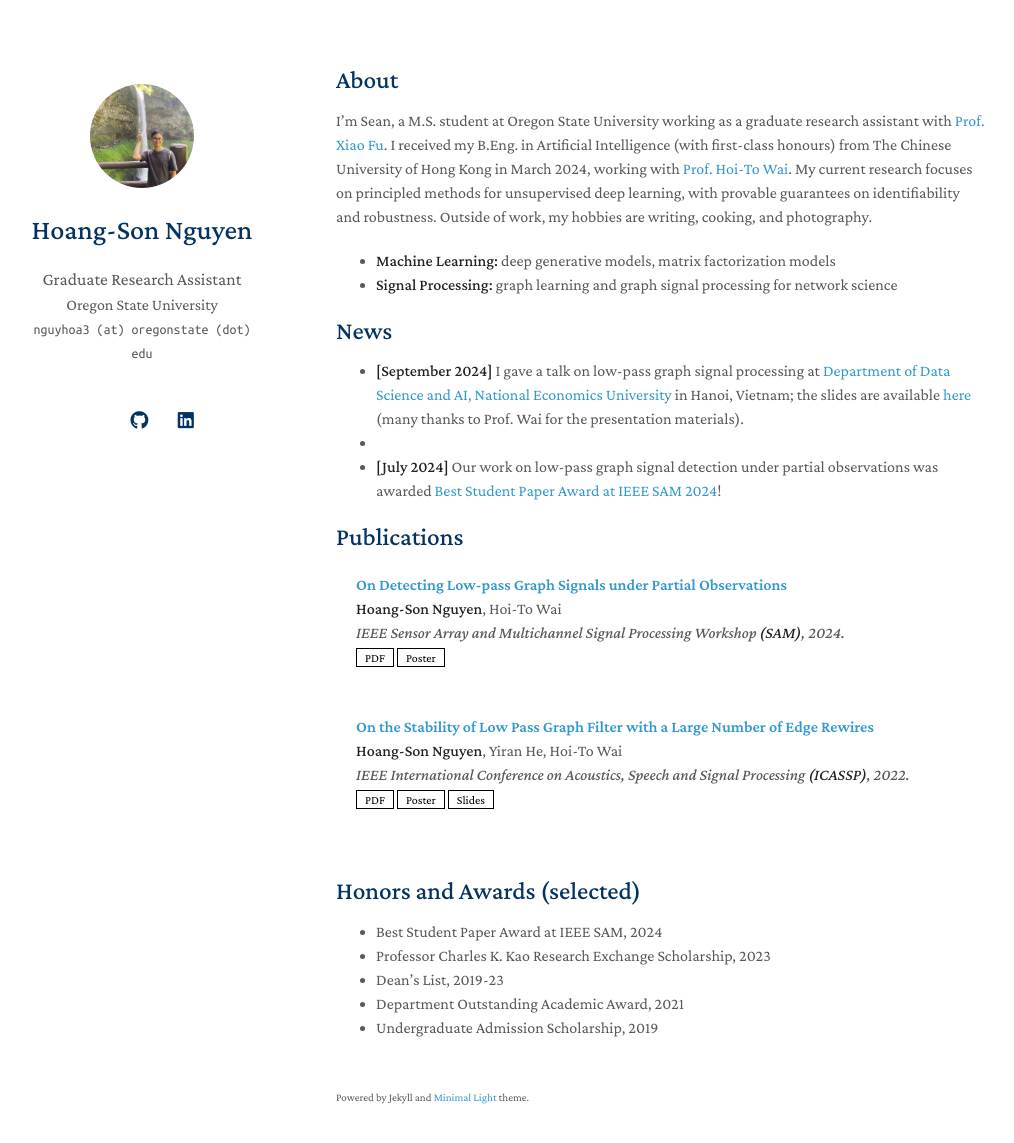
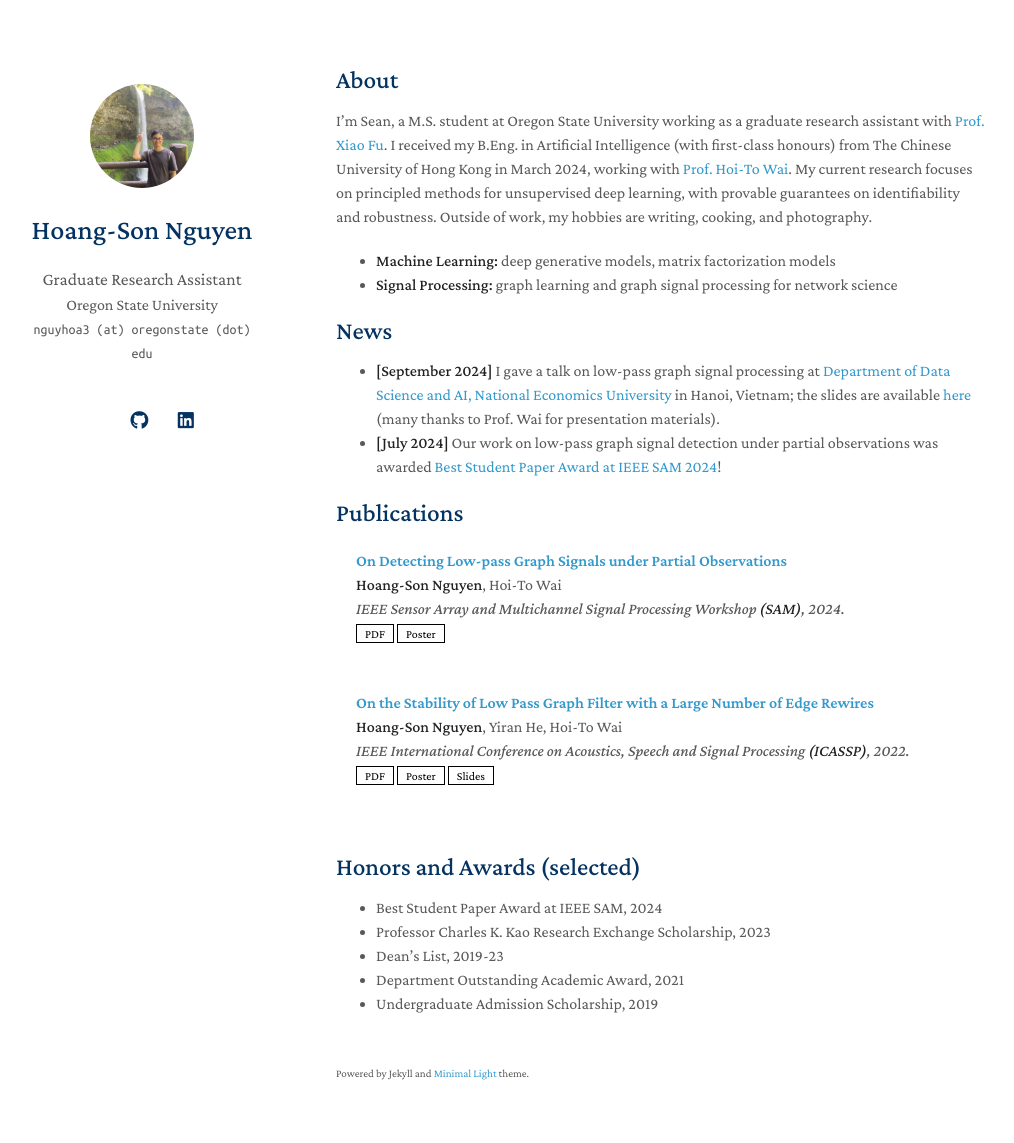
Before and after one commit to hsnguyen24/hsnguyen24.github.io, a Jekyll site: the page built from index.md, in a window 1280 px wide and 1178 px high. Shown: the top 1143 px of the window, without its empty margins (134-1148 px from the left). Built offline with Jekyll 4.4.1, drawn with Linux system fonts in a browser that asks for light colours; nearby versions of some CDN libraries; a style sheet for code colours, icons or effects is not loaded; our own code applies the rules of GitHub Pages for plain Markdown files.

Commit message:
Update index.md

```diff
--- a/index.md
+++ b/index.md
@@ -10,8 +10,7 @@ I'm Sean, a M.S. student at Oregon State University working as a graduate resear
 - **Signal Processing:** graph learning and graph signal processing for network science
 
 ## News
-- **[September 2024]** I gave a talk on low-pass graph signal processing at [Department of Data Science and AI, National Economics University](https://fda.neu.edu.vn/) in Hanoi, Vietnam; the slides are available [here](./assets/files/Talk_at_NEU_2024.pdf) (many thanks to Prof. Wai for the presentation materials).
--
+- **[September 2024]** I gave a talk on low-pass graph signal processing at [Department of Data Science and AI, National Economics University](https://fda.neu.edu.vn/) in Hanoi, Vietnam; the slides are available [here](./assets/files/Talk_at_NEU_2024.pdf) (many thanks to Prof. Wai for presentation materials).
 - **[July 2024]** Our work on low-pass graph signal detection under partial observations was awarded [Best Student Paper Award at IEEE SAM 2024](./assets/img/sam2024_award.jpg)!
 
 {% include_relative _includes/publications.md %}
```
